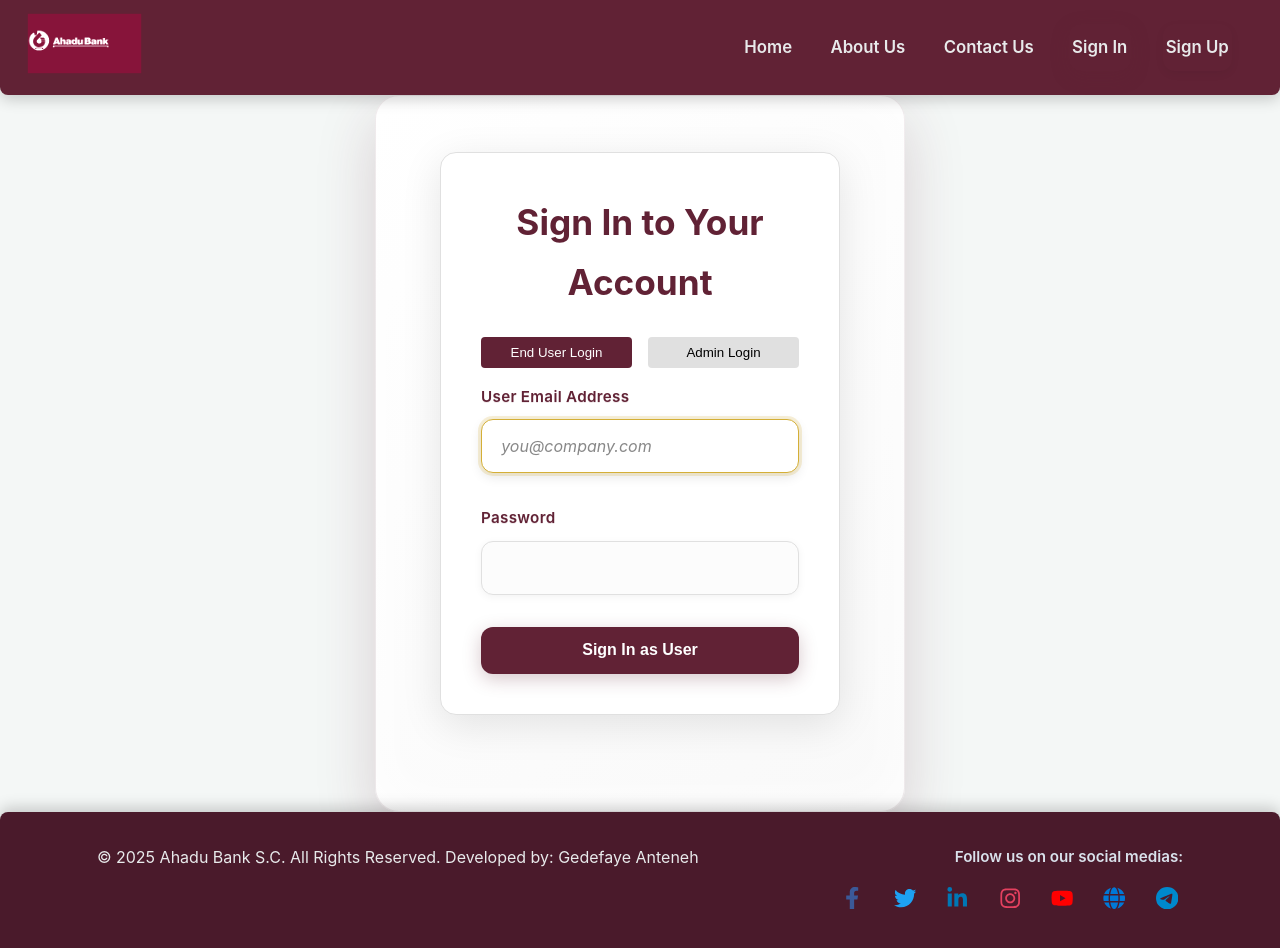
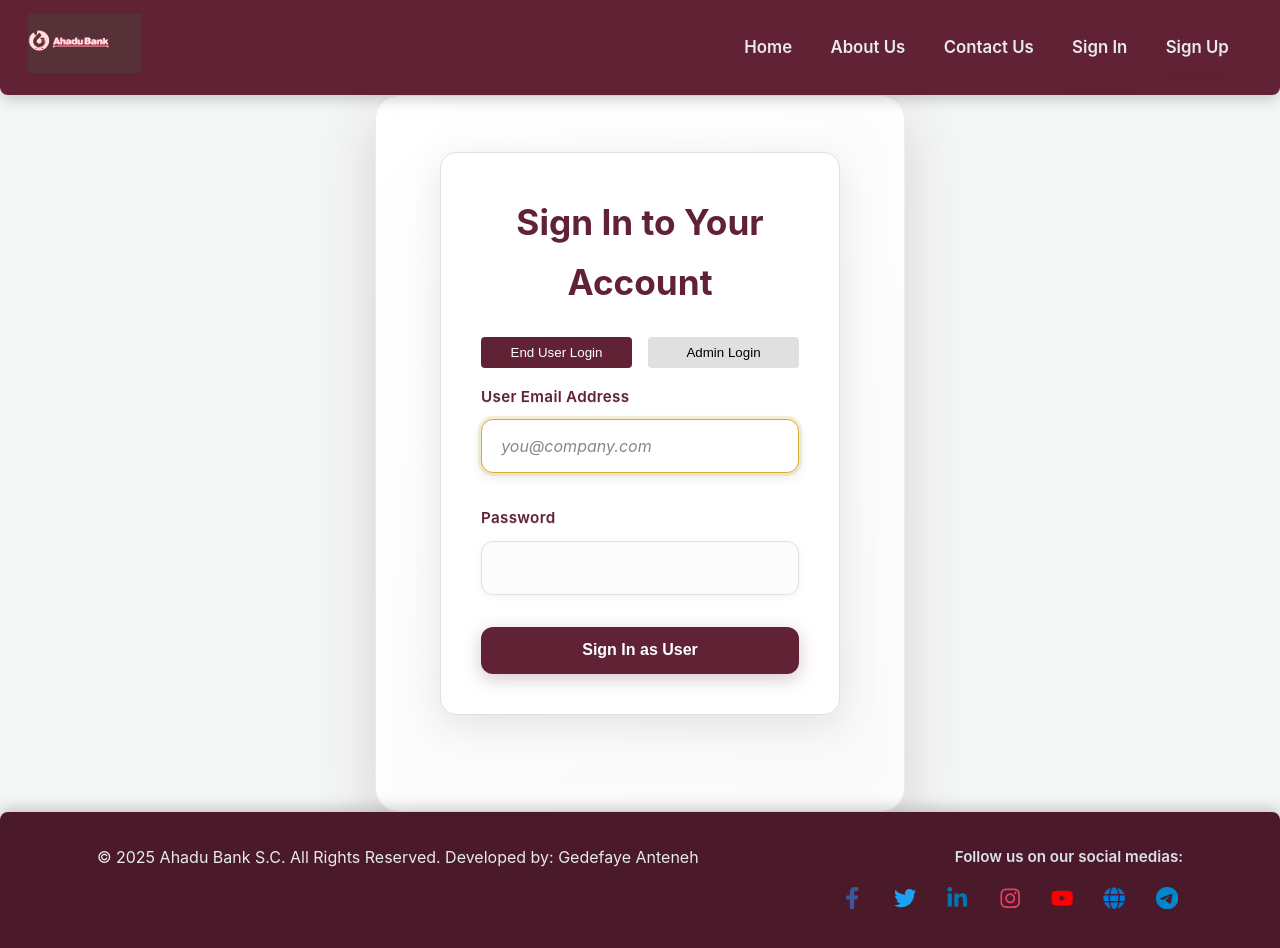
Before and after one commit to Gedefaye01/ahadu-payroll-mgnt-system, a React (Create React App) app in the folder frontend-react/: page /signin in a window 1280 px wide. In both pictures the pointer is over the picture 84 px from the left and 43 px from the top of the page. Shown: the top 948 px of the page. Built offline with nearby package versions, Linux system fonts and the light colour scheme.

Commit message:
Fix: App.css Updation

```diff
--- a/frontend-react/src/App.css
+++ b/frontend-react/src/App.css
@@ -104,11 +104,15 @@ body {
 .header-logo img {
     height: 55px; /* Slightly larger logo */
     transition: transform 0.3s ease, filter 0.3s ease;
+    /* Attempt to match logo color to primary-color */
+    /* This filter might need adjustment based on your original logo's colors */
+    /* It's best to edit the logo image itself to match the primary-color */
+    filter: brightness(0.8) sepia(1) hue-rotate(300deg) saturate(2); /* Adjust values as needed */
 }
 
 .header-logo img:hover {
     transform: scale(1.08);
-    filter: brightness(1.1);
+    filter: brightness(1.1) brightness(0.8) sepia(1) hue-rotate(300deg) saturate(2); /* Apply filter on hover too */
 }
 
 .header-nav nav {
```
